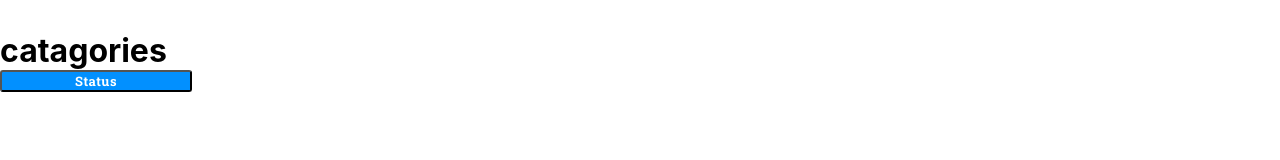
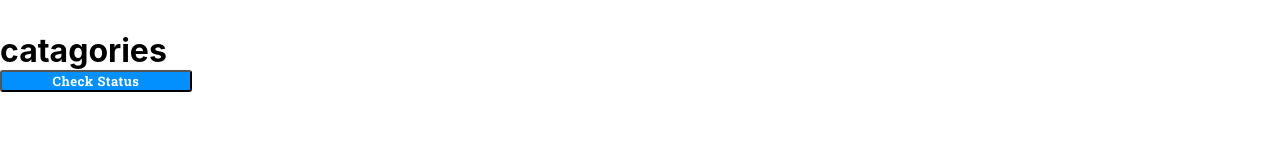
Before and after one commit to Yidnekachew-cmd/book-store, a React (Create React App) app: page /categories in a window 1280 px wide. Shown: the part 129-289 px from the top of the page. Built offline with nearby package versions, Linux system fonts and the light colour scheme.

Commit message:
Change the button name for the categories component.

```diff
--- a/src/Components/Categories.js
+++ b/src/Components/Categories.js
@@ -3,7 +3,7 @@ import styles from './modules/Categories.module.css';
 const Categories = () => (
   <>
     <h1 className={styles.container}>catagories</h1>
-    <button className={styles.button} type="button">Status</button>
+    <button className={styles.button} type="button">Check Status</button>
   </>
 );
 
```
